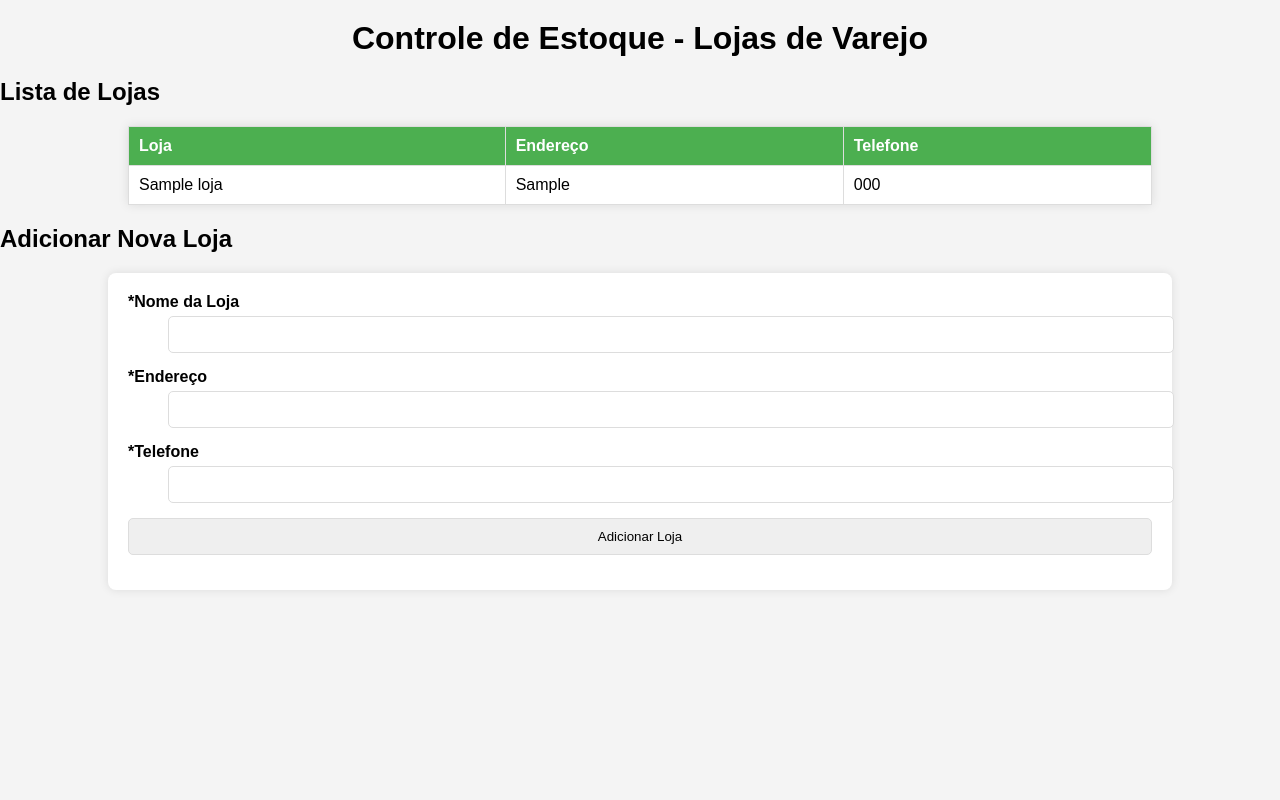
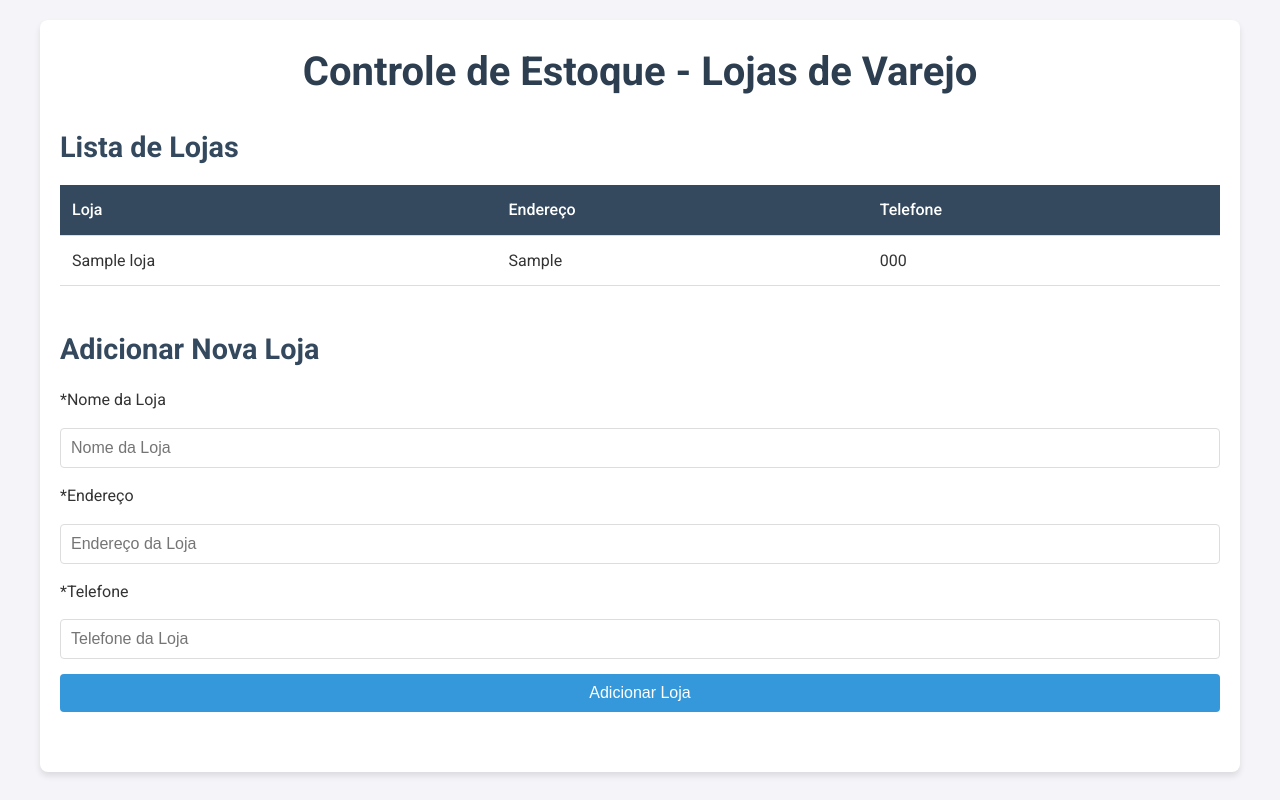
Before and after one commit to K0R0B0R0S/aps2-blackboard, a Flask app: page /lojas in a window 1280 px wide. Run offline with Flask 3, Linux system fonts and the light colour scheme; tables that the repository leaves empty hold one stand-in row (values such as "Sample post"); some libraries are stand-ins or nearby versions.

```diff
--- a/backend/main.py
+++ b/backend/main.py
@@ -9,7 +9,7 @@ from src.models.models import Loja
 # from src.specialists.LojaC import LojaC
 from src.specialists.LojaFactory import LojaFactory
 from src.models.blackboard import Blackboard
-from src.models.formularios import LojaForm
+from src.models.formularios import LojaForm, ProdutoForm
 
 # Criando o aplicativo Flask
 app = Flask(__name__,
@@ -34,6 +34,24 @@ def read_root_TEST():
     lojas = blackboard.listar_lojas()
 
     return render_template('index.html', lojas=lojas)
+
+@app.route('/produtos', methods=['GET', 'POST'])
+def listar_produtos():
+    produtos = blackboard.listar_produtos()  # Busca a lista de produtos
+    form = ProdutoForm(request.form)
+
+    if request.method == 'POST' and form.validate():
+        nome_produto = form.nome_produto.data
+        descricao = form.descricao.data
+        preco_unitario = form.preco_unitario.data
+        estoque_minimo = form.estoque_minimo.data
+
+        # Adiciona o produto ao Blackboard
+        blackboard.adicionar_produto(nome_produto, descricao, preco_unitario, estoque_minimo)
+
+        return redirect(url_for('listar_produtos'))
+
+    return render_template('controle_produtos.html', produtos=produtos, form=form)
 
 # Rota para exibir as lojas
 @app.route('/lojas', methods=['GET', 'POST'])
--- a/backend/src/models/formularios.py
+++ b/backend/src/models/formularios.py
@@ -1,8 +1,7 @@
 import re
-from wtforms import Form, BooleanField, StringField, PasswordField, validators, IntegerField, TextAreaField, DecimalField, SelectField, DateField
-from wtforms import StringField, IntegerField, HiddenField, validators
+from wtforms import Form, BooleanField, StringField, PasswordField, validators, IntegerField, TextAreaField, DecimalField, SelectField, DateField, FloatField
 from flask import session
-from wtforms.validators import DataRequired, Length, Optional, Regexp
+from wtforms.validators import DataRequired, Length, Optional, Regexp, NumberRange
 from wtforms import ValidationError
 from datetime import datetime
 
@@ -12,10 +11,10 @@ class LojaForm(Form):
     telefone = StringField('*Telefone', validators=[DataRequired(), Length(max=15)])
 
 class ProdutoForm(Form):
-    nome_produto = StringField('*Nome do Produto', validators=[DataRequired(), Length(max=100)])
-    descricao = TextAreaField('Descrição', validators=[Optional(), Length(max=255)])
-    preco_unitario = DecimalField('*Preço Unitário', validators=[DataRequired()])
-    estoque_minimo = IntegerField('*Estoque Mínimo', validators=[DataRequired()])
+    nome_produto = StringField('Nome do Produto', validators=[DataRequired()])
+    descricao = TextAreaField('Descrição', validators=[DataRequired()])
+    preco_unitario = DecimalField('Preço Unitário', validators=[DataRequired(), NumberRange(min=0)])
+    estoque_minimo = IntegerField('Estoque Mínimo', validators=[DataRequired(), NumberRange(min=0)])
 
 class EstoqueForm(Form):
     id_loja = IntegerField('*ID Loja', validators=[DataRequired()])
--- /dev/null
+++ b/frontend/static/css/style_cntrl_estoq.css
@@ -0,0 +1,131 @@
+/* Reset básico */
+* {
+    margin: 0;
+    padding: 0;
+    box-sizing: border-box;
+}
+
+body {
+    font-family: 'Roboto', sans-serif;
+    background-color: #f4f4f9;
+    color: #333;
+    line-height: 1.6;
+    padding: 20px;
+}
+
+.container {
+    max-width: 1200px;
+    margin: 0 auto;
+    padding: 20px;
+    background-color: #fff;
+    border-radius: 8px;
+    box-shadow: 0 4px 6px rgba(0, 0, 0, 0.1);
+}
+
+header h1 {
+    text-align: center;
+    color: #2c3e50;
+    margin-bottom: 20px;
+    font-size: 2.5em;
+}
+
+/* Estilo da tabela */
+.lojas-section {
+    margin-bottom: 40px;
+}
+
+.lojas-section h2 {
+    font-size: 1.8em;
+    color: #34495e;
+    margin-bottom: 15px;
+}
+
+.lojas-table {
+    width: 100%;
+    border-collapse: collapse;
+    margin-bottom: 20px;
+}
+
+.lojas-table th,
+.lojas-table td {
+    padding: 12px;
+    text-align: left;
+    border-bottom: 1px solid #ddd;
+}
+
+.lojas-table th {
+    background-color: #34495e;
+    color: #fff;
+    font-weight: 500;
+}
+
+.lojas-table tbody tr:hover {
+    background-color: #f1f1f1;
+}
+
+/* Estilo do formulário */
+.form-section {
+    margin-bottom: 40px;
+}
+
+.form-section h2 {
+    font-size: 1.8em;
+    color: #34495e;
+    margin-bottom: 15px;
+}
+
+.loja-form {
+    display: flex;
+    flex-direction: column;
+    gap: 15px;
+}
+
+.form-control {
+    padding: 10px;
+    border: 1px solid #ddd;
+    border-radius: 4px;
+    font-size: 1em;
+    width: 100%;
+}
+
+.form-control:focus {
+    border-color: #3498db;
+    outline: none;
+    box-shadow: 0 0 5px rgba(52, 152, 219, 0.5);
+}
+
+.btn-primary {
+    padding: 10px 20px;
+    background-color: #3498db;
+    color: #fff;
+    border: none;
+    border-radius: 4px;
+    font-size: 1em;
+    cursor: pointer;
+    transition: background-color 0.3s ease;
+}
+
+.btn-primary:hover {
+    background-color: #2980b9;
+}
+
+/* Mensagens de erro/sucesso */
+.messages {
+    margin-bottom: 20px;
+}
+
+.messages .success {
+    color: #27ae60;
+    background-color: #d5f5e3;
+    padding: 10px;
+    border-radius: 4px;
+    margin-bottom: 10px;
+}
+
+.messages .error {
+    color: #e74c3c;
+    background-color: #fadbd8;
+    padding: 10px;
+    border-radius: 4px;
+    margin-bottom: 10px;
+}
--- a/frontend/templates/controle_estoque.html
+++ b/frontend/templates/controle_estoque.html
@@ -4,14 +4,19 @@
     <meta charset="UTF-8">
     <meta name="viewport" content="width=device-width, initial-scale=1.0">
     <title>Controle de Estoque</title>
-    <link rel="stylesheet" href="{{ url_for('static', filename='css/styles.css') }}">
+    <link rel="stylesheet" href="{{ url_for('static', filename='css/style_cntrl_estoq.css') }}">
+    <link href="https://fonts.googleapis.com/css2?family=Roboto:wght@400;500;700&display=swap" rel="stylesheet">
 </head>
 <body>
+    <div class="container">
+        <header>
             <h1>Controle de Estoque - Lojas de Varejo</h1>
+        </header>
 
         <!-- Tabela para exibir as lojas e seus produtos -->
+        <section class="lojas-section">
             <h2>Lista de Lojas</h2>
-    <table class="table">
+            <table class="lojas-table">
                 <thead>
                     <tr>
                         <th>Loja</th>
@@ -29,21 +34,24 @@
                     {% endfor %}
                 </tbody>
             </table>
+        </section>
 
         <!-- Formulário para adicionar uma nova loja -->
+        <section class="form-section">
             <h2>Adicionar Nova Loja</h2>
 
             {% include '_messages.html' %}
             {% from "_formularioajuda.html" import render_field %}
 
-    <form method="post" enctype="multipart/form-data">
+            <form method="post" enctype="multipart/form-data" class="loja-form">
+                {{ render_field(form.nome_loja, class="form-control", placeholder="Nome da Loja") }}
+                {{ render_field(form.endereco, class="form-control", placeholder="Endereço da Loja") }}
+                {{ render_field(form.telefone, class="form-control", placeholder="Telefone da Loja") }}
 
-        {{ render_field(form.nome_loja, class="form-control") }}
-        {{ render_field(form.endereco, class="form-control", id="numero_processo_input") }}
-        {{ render_field(form.telefone, class="form-control custom-select") }}
-
-        <input type="submit" id="addLoja" value="Adicionar Loja"></input>
+                <button type="submit" id="addLoja" class="btn-primary">Adicionar Loja</button>
             </form>
+        </section>
+    </div>
 
     <script src="{{ url_for('static', filename='js/script.js') }}"></script>
 </body>
```
Also changed, not shown: frontend/static/css/style_cntrl_produtos.css (added, +131 -0 lines), frontend/templates/controle_produtos.html (added, +61 -0 lines). Lines whose indentation alone changed are shown as unchanged.
